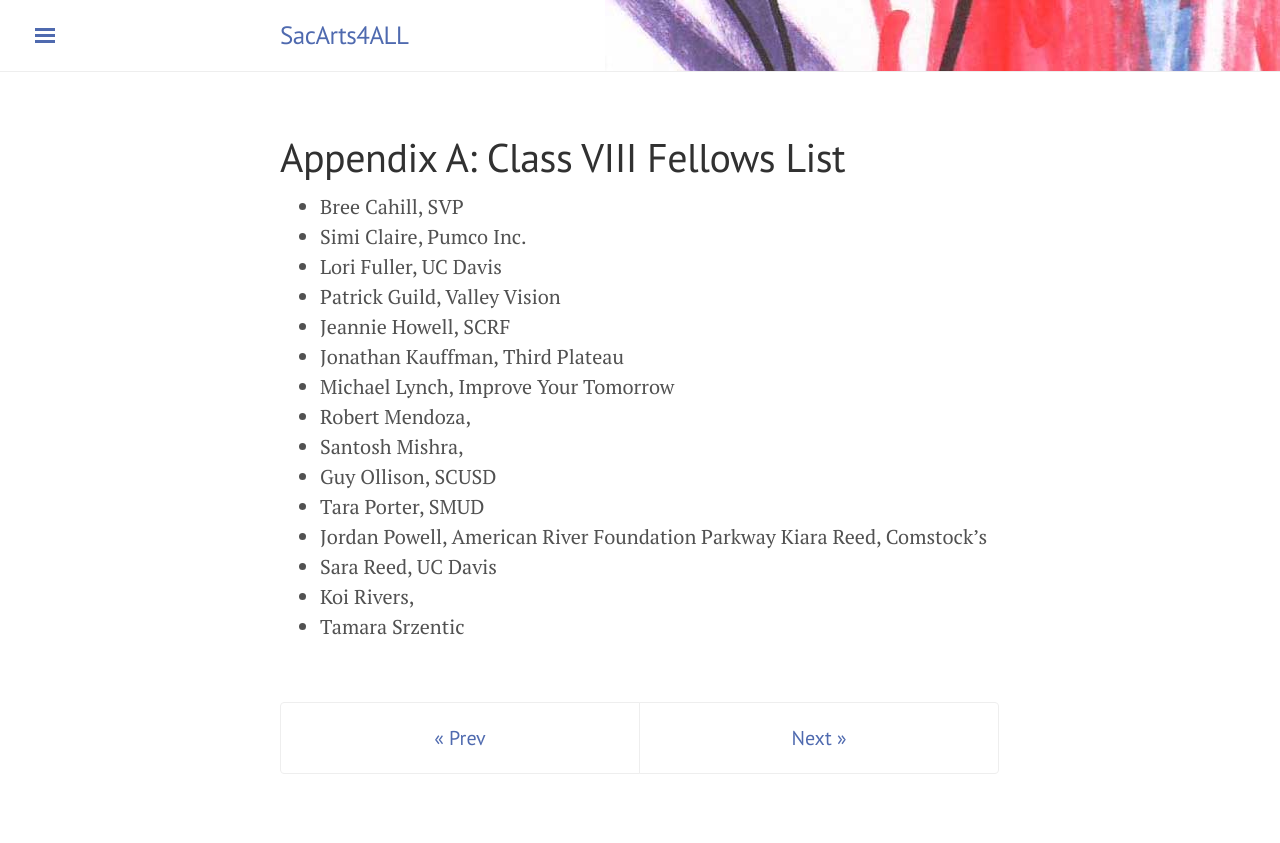
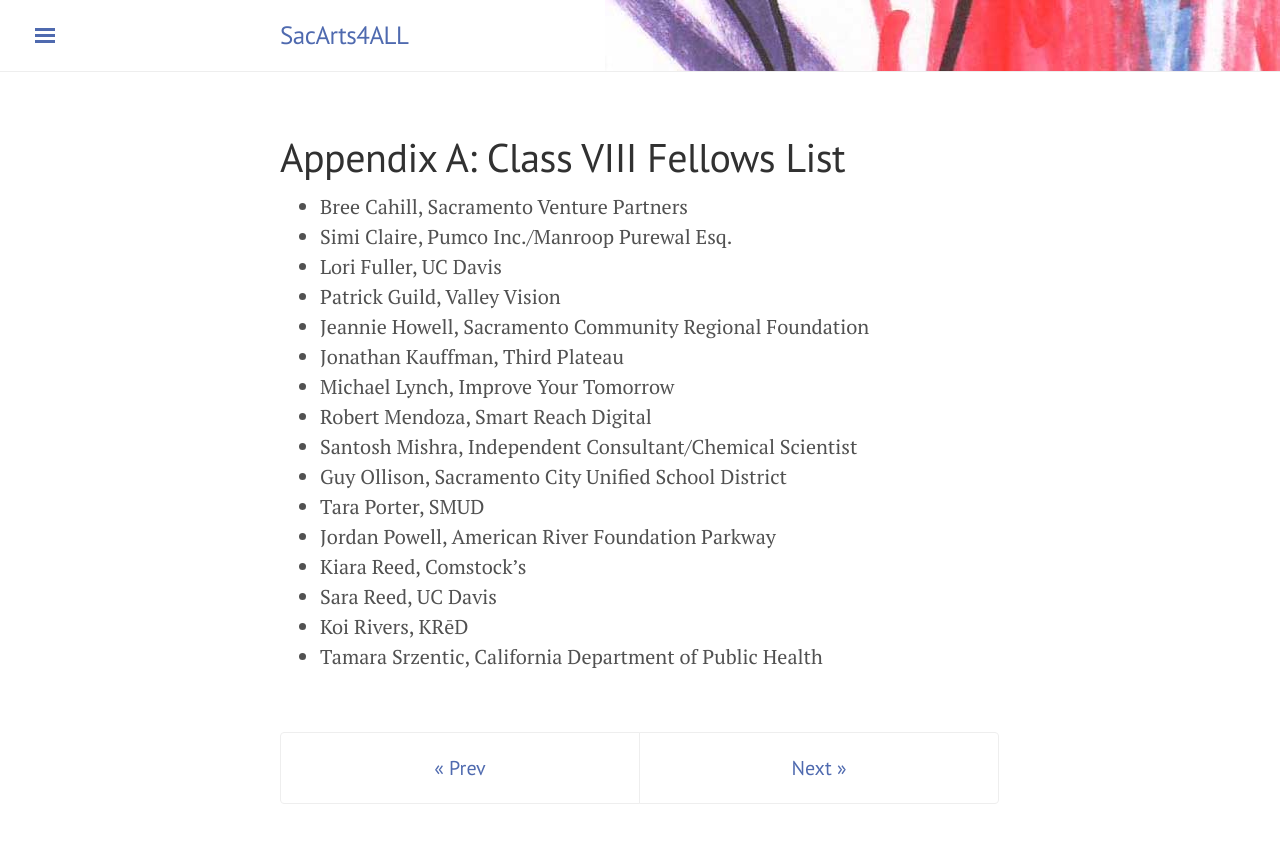
Before and after one commit to code4sac/sacarts4ALL, a Jekyll site: the page built from 7_fellows_list.md, in a window 1280 px wide. Shown: the top 843 px of the page. Built offline with Jekyll 4.4.1, drawn with Linux system fonts in a browser that asks for light colours.

Commit message:
sunday night update

```diff
--- a/7_fellows_list.md
+++ b/7_fellows_list.md
@@ -5,21 +5,23 @@
 ---
 # Appendix A: Class VIII Fellows List
 
-* Bree Cahill, SVP
-* Simi Claire, Pumco Inc.
+* Bree Cahill, Sacramento Venture Partners
+* Simi Claire, Pumco Inc./Manroop Purewal Esq.
 * Lori Fuller, UC Davis
 * Patrick Guild, Valley Vision
-* Jeannie Howell, SCRF
+* Jeannie Howell, Sacramento Community Regional Foundation
 * Jonathan Kauffman, Third Plateau
 * Michael Lynch, Improve Your Tomorrow
-* Robert Mendoza,
-* Santosh Mishra,
-* Guy Ollison, SCUSD
+* Robert Mendoza, Smart Reach Digital
+* Santosh Mishra, Independent Consultant/Chemical Scientist
+* Guy Ollison, Sacramento City Unified School District
 * Tara Porter, SMUD
-* Jordan Powell, American River Foundation Parkway Kiara Reed, Comstock’s
+* Jordan Powell, American River Foundation Parkway
+* Kiara Reed, Comstock’s
 * Sara Reed, UC Davis
-* Koi Rivers,
-* Tamara Srzentic
+* Koi Rivers, KRēD
+* Tamara Srzentic, California Department of Public Health
+
 
 <!-- Pagination -->
 <div class="pagination">
```
